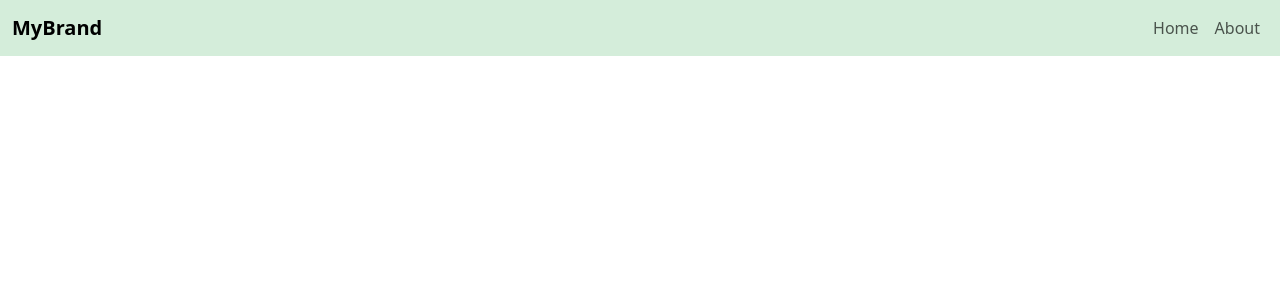
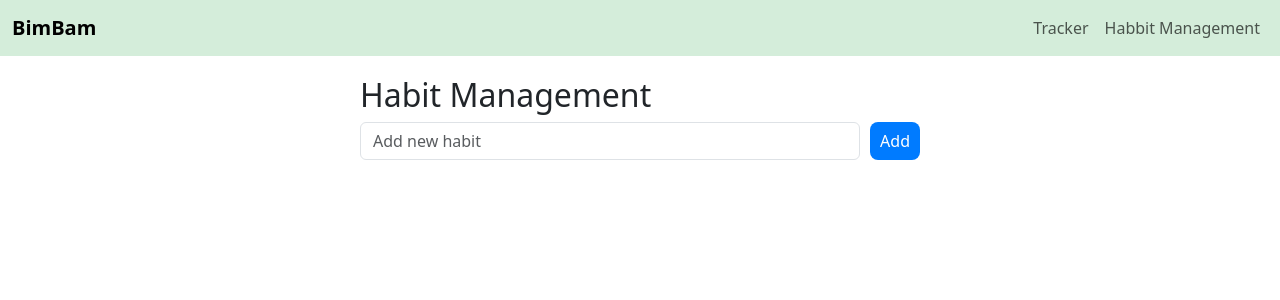
Before and after one commit to ginsta6/hobby-tracker, a Vue app: page /manage-habits in a window 1280 px wide. Before the commit this address had no page. Shown: the top 300 px of the page. Built offline with nearby package versions, Linux system fonts and the light colour scheme.

Commit message:
habbit management

```diff
--- /dev/null
+++ b/src/components/habit-management.vue
@@ -0,0 +1,196 @@
+<script setup>
+import { getHobbies, removeFromHobbies, saveToHobbies } from '@/utils/localstorage'
+import { ref, onMounted } from 'vue'
+
+const hobbies = ref([])
+const isEditing = ref(false)
+const editingHobby = ref(null)
+const newHobbyName = ref('')
+
+onMounted(() => {
+  hobbies.value = getHobbies()
+})
+
+const startEditing = (hobby) => {
+  editingHobby.value = hobby
+  newHobbyName.value = hobby.name
+  isEditing.value = true
+}
+
+const saveEdit = () => {
+  if (!newHobbyName.value.trim()) return
+
+  // Remove the old hobby
+  removeFromHobbies(editingHobby.value.id)
+  // Add the new hobby
+  saveToHobbies(newHobbyName.value)
+
+  // Refresh the list
+  hobbies.value = getHobbies()
+  isEditing.value = false
+  editingHobby.value = null
+  newHobbyName.value = ''
+}
+
+const cancelEdit = () => {
+  isEditing.value = false
+  editingHobby.value = null
+  newHobbyName.value = ''
+}
+
+const deleteHabit = (hobby) => {
+  if (confirm('Are you sure you want to delete this habit? This will remove all its records.')) {
+    removeFromHobbies(hobby.id)
+    hobbies.value = getHobbies()
+  }
+}
+
+const stopHabit = (hobby) => {
+  if (confirm('Are you sure you want to stop this habit? It will be removed from future days.')) {
+    // TODO: Implement stop habit functionality
+    // This will require adding a new field to the hobby object to track if it's active
+    console.log('Stop habit:', hobby)
+  }
+}
+</script>
+
+<template>
+  <div class="habit-management">
+    <h2>Habit Management</h2>
+    <div class="add-habit">
+      <input
+        v-model="newHobbyName"
+        type="text"
+        class="form-control"
+        placeholder="Add new habit"
+        @keydown.enter="(
+          saveToHobbies(newHobbyName),
+          newHobbyName = '',
+          hobbies = getHobbies())
+        "
+      />
+      <button
+        class="btn btn-primary"
+        @click="(
+          saveToHobbies(newHobbyName),
+          newHobbyName = '',
+          hobbies = getHobbies())
+        "
+      >
+        Add
+      </button>
+    </div>
+
+    <ul class="habit-list">
+      <li v-for="hobby in hobbies" :key="hobby.id" class="habit-item">
+        <div v-if="isEditing && editingHobby?.id === hobby.id" class="edit-mode">
+          <input
+            v-model="newHobbyName"
+            type="text"
+            class="form-control"
+            @keydown.enter="saveEdit"
+          />
+          <button class="btn btn-success" @click="saveEdit">Save</button>
+          <button class="btn btn-secondary" @click="cancelEdit">Cancel</button>
+        </div>
+        <div v-else class="view-mode">
+          <span class="habit-name">{{ hobby.name }}</span>
+          <div class="habit-actions">
+            <button class="btn btn-primary" @click="startEditing(hobby)">
+              <i class="bi bi-pencil"></i>
+            </button>
+            <button class="btn btn-warning" @click="stopHabit(hobby)">
+              <i class="bi bi-pause"></i>
+            </button>
+            <button class="btn btn-danger" @click="deleteHabit(hobby)">
+              <i class="bi bi-trash"></i>
+            </button>
+          </div>
+        </div>
+      </li>
+    </ul>
+  </div>
+</template>
+
+<style scoped>
+.habit-management {
+  max-width: 600px;
+  margin: 0 auto;
+  padding: 20px;
+}
+
+.add-habit {
+  display: flex;
+  gap: 10px;
+  margin-bottom: 20px;
+}
+
+.habit-list {
+  list-style: none;
+  padding: 0;
+}
+
+.habit-item {
+  display: flex;
+  justify-content: space-between;
+  align-items: center;
+  padding: 10px;
+  margin-bottom: 10px;
+  border: 1px solid #ddd;
+  border-radius: 4px;
+}
+
+.edit-mode {
+  display: flex;
+  gap: 10px;
+  width: 100%;
+}
+
+.view-mode {
+  display: flex;
+  justify-content: space-between;
+  align-items: center;
+  width: 100%;
+}
+
+.habit-actions {
+  display: flex;
+  gap: 5px;
+}
+
+.habit-name {
+  font-size: 1.1em;
+}
+
+.btn {
+  padding: 5px 10px;
+  border: none;
+  border-radius: 4px;
+  cursor: pointer;
+}
+
+.btn-primary {
+  background-color: #007bff;
+  color: white;
+}
+
+.btn-success {
+  background-color: #28a745;
+  color: white;
+}
+
+.btn-warning {
+  background-color: #ffc107;
+  color: black;
+}
+
+.btn-danger {
+  background-color: #dc3545;
+  color: white;
+}
+
+.btn-secondary {
+  background-color: #6c757d;
+  color: white;
+}
+</style>
--- a/src/components/hobby-list.vue
+++ b/src/components/hobby-list.vue
@@ -52,11 +52,13 @@ const submitInput = () => {
   }
 }
 
-const removeHobby = (hobby) => {
-  removeFromHobbies(hobby.id)
-  hobbyList.value = getHobbies()
-  createDailyProgress(hobbyList.value, props.date)
-  loadProgress()
+const removeFromDay = (hobby) => {
+  const storedProgress = getProgress()
+  if (storedProgress[props.date]?.[hobby.id]) {
+    delete storedProgress[props.date][hobby.id]
+    localStorage.setItem('habitProgress', JSON.stringify(storedProgress))
+    loadProgress()
+  }
 }
 
 const markDone = (hobby) => {
@@ -83,7 +85,7 @@ const markDone = (hobby) => {
         ></i>
       </button>
       <span :class="{ 'completed-text': progress[hobby.id]?.completed }">{{ hobby.name }}</span>
-      <button class="rounded-circle round-button" @click="removeHobby(hobby)">
+      <button class="rounded-circle round-button" @click="removeFromDay(hobby)">
         <i class="bi bi-x"></i>
       </button>
     </li>
--- a/src/components/nav-bar.vue
+++ b/src/components/nav-bar.vue
@@ -11,7 +11,7 @@ const toggleNavbar = () => {
 <template>
   <nav class="navbar navbar-expand-lg navbar-light bg-light-green">
     <div class="container-fluid">
-      <a class="navbar-brand" href="#">MyBrand</a>
+      <a class="navbar-brand" href="#">BimBam</a>
       <button
         class="navbar-toggler"
         type="button"
@@ -26,10 +26,10 @@ const toggleNavbar = () => {
       <div class="collapse navbar-collapse" :class="{ show: isOpen }" id="navbarNav">
         <ul class="navbar-nav ms-auto">
           <li class="nav-item">
-            <router-link class="nav-link" to="/">Home</router-link>
+            <router-link class="nav-link" to="/">Tracker</router-link>
           </li>
           <li class="nav-item">
-            <router-link class="nav-link" to="/about">About</router-link>
+            <router-link class="nav-link" to="/manage-habits">Habbit Management</router-link>
           </li>
         </ul>
       </div>
--- a/src/router/index.js
+++ b/src/router/index.js
@@ -1,5 +1,6 @@
 import { createRouter, createWebHistory } from 'vue-router'
 import DayView from '../views/DayView.vue'
+import HabitManagement from '../components/habit-management.vue'
 
 const router = createRouter({
   history: createWebHistory(import.meta.env.BASE_URL),
@@ -18,12 +19,9 @@ const router = createRouter({
       props: true,
     },
     {
-      path: '/about',
-      name: 'about',
-      // route level code-splitting
-      // this generates a separate chunk (About.[hash].js) for this route
-      // which is lazy-loaded when the route is visited.
-      component: () => import('../views/AboutView.vue'),
+      path: '/manage-habits',
+      name: 'manage-habits',
+      component: HabitManagement,
     },
   ],
 })
--- a/src/views/DayView.vue
+++ b/src/views/DayView.vue
@@ -1,10 +1,49 @@
 <script setup>
-import datePicker from '@/components/date-picker.vue';
-import hobbyList from '@/components/hobby-list.vue';
-const props = defineProps(['date']); // `date` comes from the route
+import datePicker from '@/components/date-picker.vue'
+import hobbyList from '@/components/hobby-list.vue'
+import { RouterLink } from 'vue-router'
+const props = defineProps(['date']) // `date` comes from the route
 </script>
 
 <template>
-  <datePicker :date="props.date"/>
-  <hobbyList :date="props.date"/>
+  <div class="day-view">
+    <datePicker :date="props.date" />
+
+    <hobbyList :date="props.date" />
+  </div>
 </template>
+
+<style scoped>
+.day-view {
+  max-width: 600px;
+  margin: 0 auto;
+  padding: 20px;
+}
+
+.header {
+  display: flex;
+  justify-content: space-between;
+  align-items: center;
+  margin-bottom: 20px;
+}
+
+.btn {
+  padding: 8px 16px;
+  border: none;
+  border-radius: 4px;
+  cursor: pointer;
+  text-decoration: none;
+  display: inline-flex;
+  align-items: center;
+  gap: 8px;
+}
+
+.btn-primary {
+  background-color: #007bff;
+  color: white;
+}
+
+.btn-primary:hover {
+  background-color: #0056b3;
+}
+</style>
```
